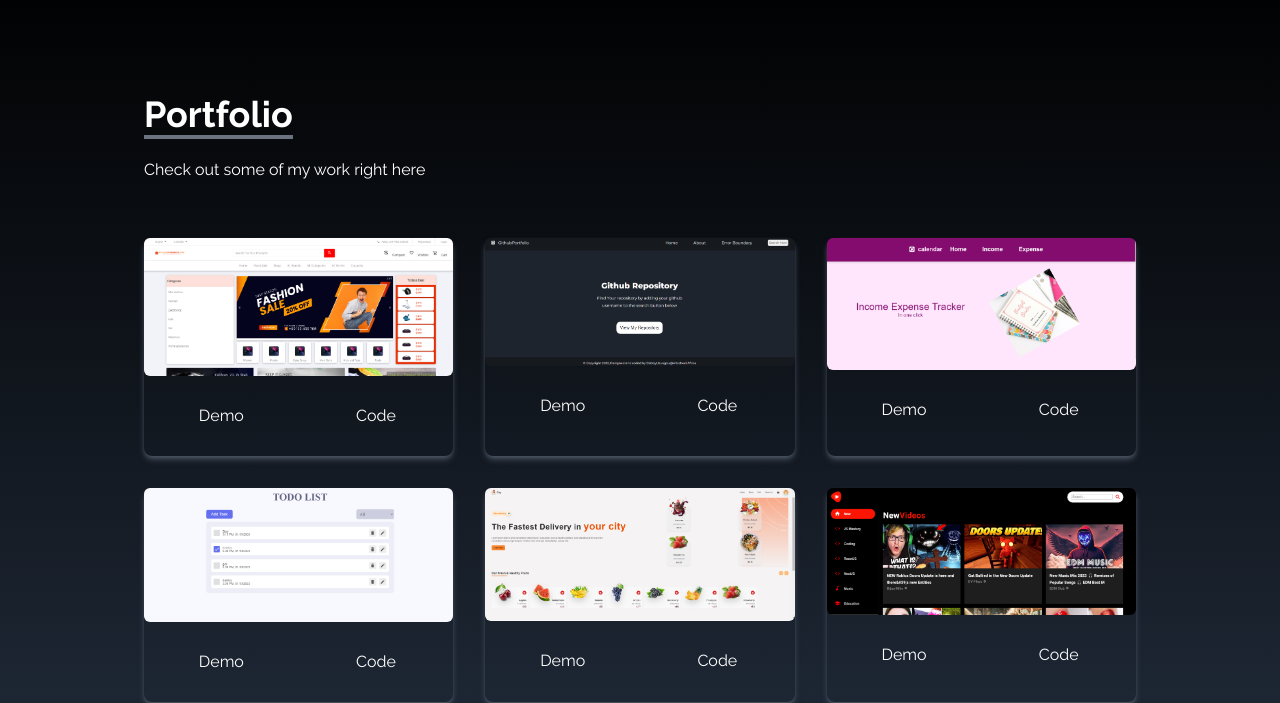
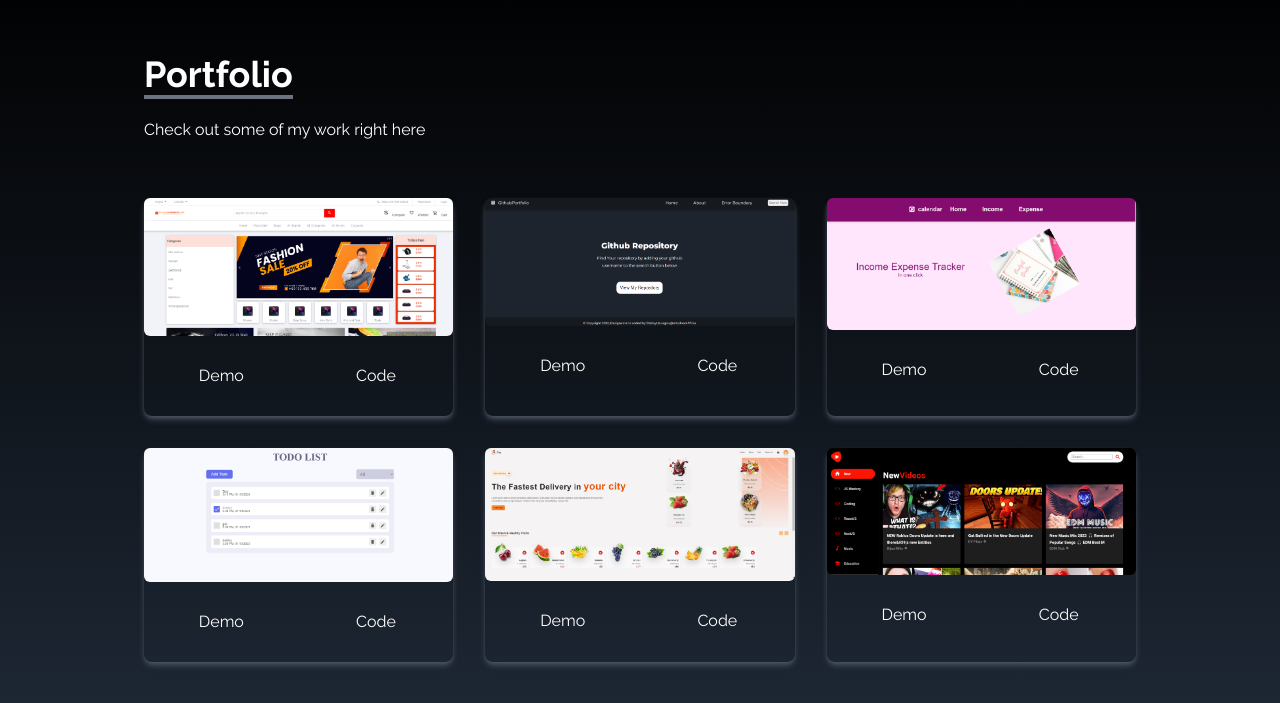
Before and after one commit to debbyuzuegbu/debby-portfolio-website, a React (Create React App) app: page / in a window 1280 px wide. Shown: the part 1642-2345 px from the top of the page. Built offline with nearby package versions, Linux system fonts and the light colour scheme.

Commit message:
added files

```diff
--- a/src/Components/Contact.jsx
+++ b/src/Components/Contact.jsx
@@ -7,14 +7,14 @@ const Contact = () => {
       className="w-full h-screen bg-gradient-to-b from-black to-gray-800 p-4 text-white"
     >
       <div className="flex flex-col p-4 justify-center max-w-screen-lg mx-auto h-full">
-        <div className="pt-28 pb-8">
+        <div className="pt-28 md:pt-0 pb-8">
           <p className="text-4xl font-bold inline border-b-4 border-gray-500">
             Contact
           </p>
           <p className="py-6">Submit the form below to get in touch with me</p>
         </div>
 
-        <div className=" flex justify-center items-center">
+        <div className="flex justify-center items-center">
           <form
             action="https://getform.io/f/61b54c5e-a971-4c99-bd20-776e668cfb27"
             method="POST"
--- a/src/Components/Home.jsx
+++ b/src/Components/Home.jsx
@@ -7,7 +7,7 @@ const Home = () => {
   return (
     <div
       id="home"
-      className="p-8 md:p-2 w-full md:h-screen bg-gradient-to-b from-black via-black to-gray-800 bg-contain"
+      className="p-8 md:p-4 w-full md:h-screen bg-gradient-to-b from-black via-black to-gray-800 bg-contain"
     >
       <div className="max-w-screen-lg mx-auto flex flex-col items-center justify-center h-full px-4 md:flex-row">
         <div className="flex flex-col justify-center h-full">
--- a/src/Components/Portfolio.jsx
+++ b/src/Components/Portfolio.jsx
@@ -52,7 +52,7 @@ const Portfolio = () => {
       className="bg-gradient-to-b from-black to-gray-800 w-full text-white md:h-screen"
     >
       <div className="max-w-screen-lg p-4 mx-auto flex flex-col justify-center w-full h-full">
-        <div className="pt-20 pb-8">
+        <div className="pt-20 md:pt-0 pb-8">
           <p className="text-4xl font-bold inline border-b-4 border-gray-500">
             Portfolio
           </p>
```
